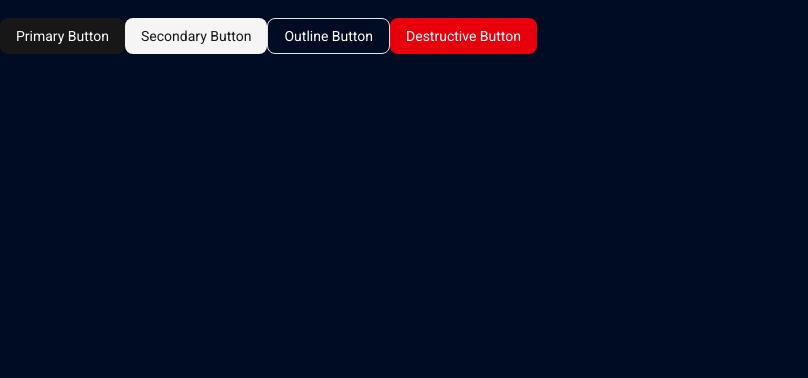
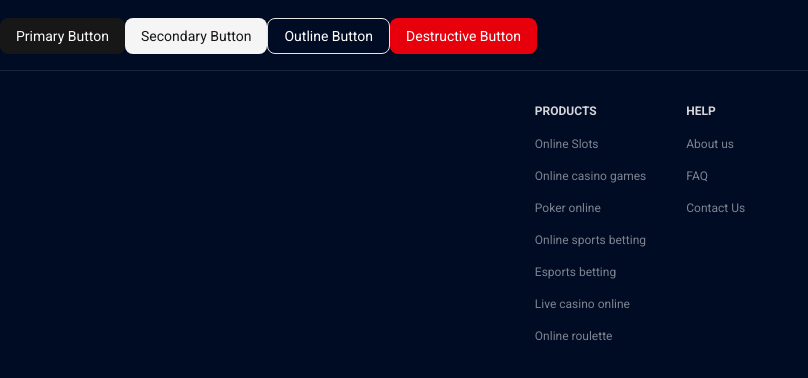
Before and after one commit to oielsv/platform, a Next.js app: page /en in a window 1280 px wide. Shown: the part 162-540 px from the top of the page, without its empty margins (0-808 px from the left). Built offline with nearby package versions, Linux system fonts and the light colour scheme; no server answers.

Commit message:
feat(footer): renaming. ISSUE-7

```diff
--- a/messages/en.json
+++ b/messages/en.json
@@ -12,5 +12,16 @@
   "notFound": {
     "title": "Page not found",
     "btn": "Go to homepage"
+  },
+  "footer": {
+    "products": {
+      "title": "Products"
+    },
+    "help": {
+      "title": "Help"
+    },
+    "payments": {
+      "title": "PAYMENTS"
+    }
   }
 }
--- a/messages/ua.json
+++ b/messages/ua.json
@@ -12,5 +12,16 @@
   "notFound": {
     "title": "Сторінка не знайдена",
     "btn": "На головну"
+  },
+  "footer": {
+    "products": {
+      "title": "Продукти"
+    },
+    "help": {
+      "title": "Допомога"
+    },
+    "payments": {
+      "title": "PAYMENTS"
+    }
   }
 }
--- a/next.config.ts
+++ b/next.config.ts
@@ -6,6 +6,14 @@ const nextConfig: NextConfig = {
   /* config options here */
   poweredByHeader: false,
   reactStrictMode: true,
+  images: {
+    remotePatterns: [
+      {
+        protocol: 'https',
+        hostname: 'cmsbetconstruct.com',
+      },
+    ],
+  },
 };
 
 const withNextIntl = createNextIntlPlugin();
--- a/src/app/[locale]/page.tsx
+++ b/src/app/[locale]/page.tsx
@@ -8,10 +8,78 @@ import { Button } from '@/components/ui/button';
 
 import { LocaleSwitcher } from '@/components/LocaleSwitcher';
 import { ThemeSwitcher } from '@/components/ThemeSwitcher';
+import { Footer } from '@/components/Footer';
 
 import type { Metadata } from 'next';
 
 type PageParamsProps = Promise<{ locale: string }>;
+
+const footerConfig = {
+  links: {
+    products: {
+      title: 'products',
+      items: [
+        {
+          label: 'Online Slots',
+          target: '_self',
+          href: '/casino/slots',
+        },
+        {
+          label: 'Online casino games',
+          target: '_self',
+          href: '/games',
+        },
+        {
+          label: 'Poker online',
+          target: '_self',
+          href: '/page/casino/poker/28',
+        },
+        {
+          label: 'Online sports betting',
+          target: '_self',
+          href: '/sports/pre-match/event-view',
+        },
+        {
+          label: 'Esports betting',
+          target: '_self',
+          href: '/esports',
+        },
+        {
+          label: 'Live casino online',
+          target: '_self',
+          href: '/live-casino/home',
+        },
+        {
+          label: 'Online roulette',
+          target: '_self',
+          // eslint-disable-next-line max-len
+          href: '/casino/game-view/141417/%D0%BD%D0%BE%D0%BD%D1%81%D1%82%D0%BE%D0%BF-%D1%80%D1%83%D0%BB%D0%B5%D1%82%D0%BA%D0%B0',
+        },
+      ],
+    },
+    help: {
+      title: 'help',
+      items: [
+        {
+          label: 'About us',
+          target: '_self',
+          href: '/help/16137',
+        },
+
+        {
+          label: 'FAQ',
+          target: '_self',
+          href: '/help/16139',
+        },
+        {
+          label: 'Contact Us',
+          target: '_self',
+          href: '/help/16140',
+        },
+      ],
+    },
+  },
+};
 
 export default function HomePage() {
   const t = useTranslations('HomePage');
@@ -33,6 +101,9 @@ export default function HomePage() {
         <Button variant="outline">Outline Button</Button>
         <Button variant="destructive">Destructive Button</Button>
       </div>
+
+      {/* @ts-ignore */}
+      <Footer config={footerConfig} />
     </div>
   );
 }
--- /dev/null
+++ b/src/components/Footer/Footer.tsx
@@ -0,0 +1,36 @@
+import { FooterLinksList } from '@/components/Footer/components/FooterLinksList';
+
+interface FooterLink {
+  label: string;
+  href: string;
+  target: '_self' | '_blank';
+}
+
+interface FooterSection {
+  title: string;
+  items: FooterLink[];
+}
+
+interface FooterConfig {
+  links: {
+    [key: string]: FooterSection;
+  };
+}
+
+interface FooterProps {
+  config: FooterConfig;
+}
+
+export function Footer({ config }: FooterProps) {
+  const { links } = config;
+
+  return (
+    <footer className="py-8 px-4 border-t border-neutral-50/10">
+      <div className="flex flex-col md:flex-row gap-x-10 gap-y-4 justify-center max-w-5xl mx-auto">
+        {Object.values(links).map((section) => (
+          <FooterLinksList key={section.title} title={section.title} items={section.items} />
+        ))}
+      </div>
+    </footer>
+  );
+}
--- /dev/null
+++ b/src/components/Footer/components/FooterLinksList/FooterLinksList.tsx
@@ -0,0 +1,44 @@
+import { useTranslations } from 'next-intl';
+import upperCase from 'lodash/upperCase';
+
+import { cn } from '@/lib/utils';
+
+interface FooterLinksListProps {
+  title: string;
+  items: {
+    label: string;
+    href: string;
+    target: '_self' | '_blank';
+  }[];
+}
+
+export function FooterLinksList({ title, items }: FooterLinksListProps) {
+  const t = useTranslations('footer');
+
+  return (
+    <div className="xs:mb-6">
+      <h3 className="text-xs text-center md:text-left font-bold md:mb-3 text-neutral-50/85 mb-2">
+        {upperCase(t(`${title}.title`))}
+      </h3>
+      {items.length > 0 && (
+        <ul className="flex flex-wrap justify-center md:justify-baseline md:flex-col">
+          {items.map(({ label, href, target }) => (
+            <li
+              key={href}
+              className={cn([
+                'relative px-2 md:px-0 [&:not(:last-child)]:md:mb-2 last:after:content-none md:after:content-none',
+                "after:content-['']",
+                'after:absolute after:top-0 after:bottom-0 after:mt-1 after:mb-0.5 after:right-0',
+                'after:w-px after:bg-neutral-50/10',
+              ])}
+            >
+              <a href={href} target={target} className="text-xs text-neutral-50/50 hover:text-neutral-50">
+                {label}
+              </a>
+            </li>
+          ))}
+        </ul>
+      )}
+    </div>
+  );
+}
--- /dev/null
+++ b/src/components/Footer/components/FooterLinksList/index.ts
@@ -0,0 +1 @@
+export * from './FooterLinksList';
--- /dev/null
+++ b/src/components/Footer/index.ts
@@ -0,0 +1 @@
+export { Footer } from './Footer';
```
